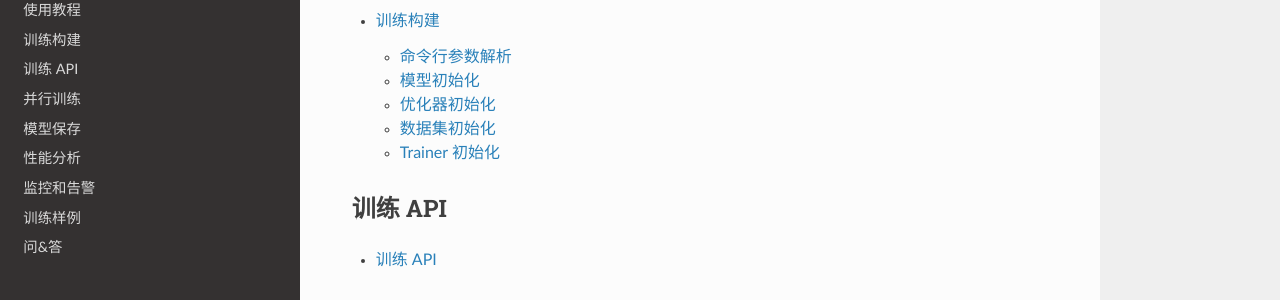
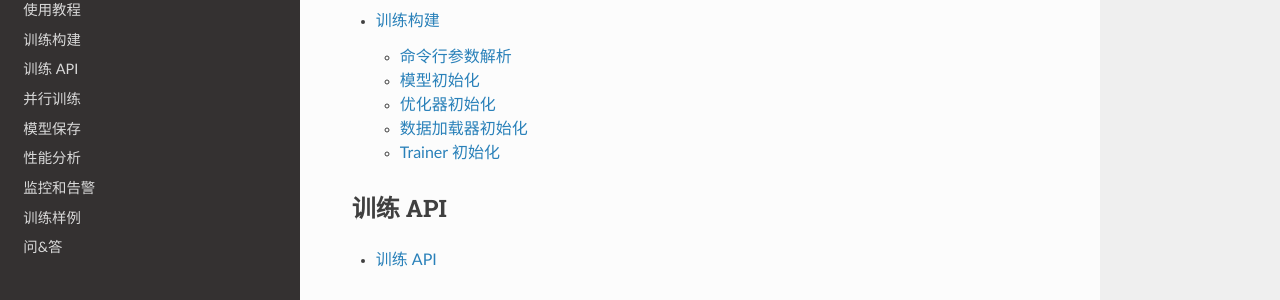
Before and after one commit to InternLM/InternLM, a Sphinx documentation site: the page built from doc/code-docs/source/index.rst, in a window 1280 px wide and 900 px high, scrolled down 525 px. Shown: the part 139-439 px from the top of the window. Built offline with Sphinx 7.4.7 and the Read the Docs theme 2.0.0, drawn with Linux system fonts in a browser that asks for light colours.

Commit message:
docs(doc/code-docs): fix typos

```diff
--- a/doc/code-docs/source/initialize.rst
+++ b/doc/code-docs/source/initialize.rst
@@ -75,7 +75,7 @@ InternLM 在配置文件中使用字段 ``model_type`` 和 ``model`` 来控制
 
 .. _InternLM-dl-init:
 
-数据集初始化
+数据加载器初始化
 -------------------------
 
 .. autofunction:: internlm.train.get_train_data_loader
```
Also changed, not shown: 1 other file.
